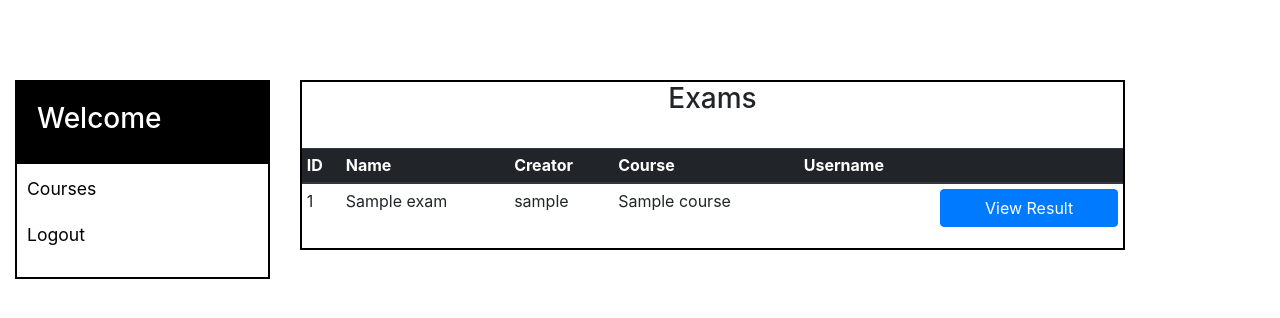
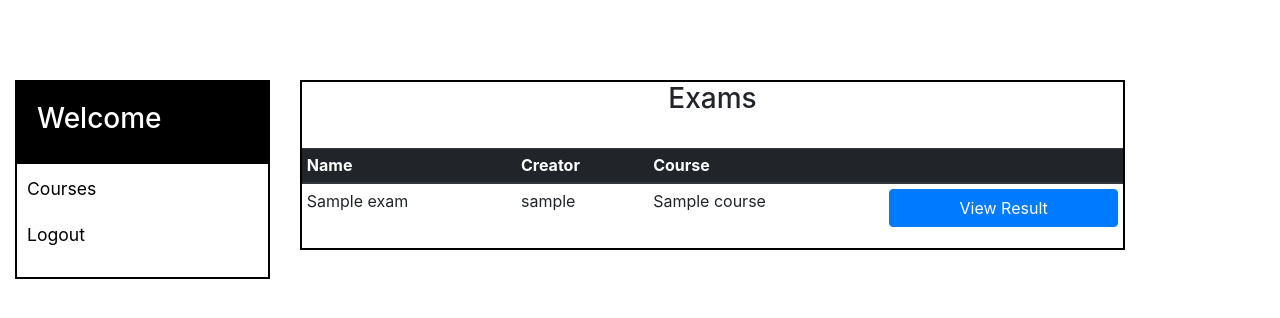
Before and after one commit to OleksandrGudenko/Symfony-Exam-Project, a Symfony app: template symfonyApp/templates/exams/exams.html.twig in a window 1280 px wide. Shown: the top 318 px of the page. Run offline with Twig, Linux system fonts and the light colour scheme; the template is opened without the code that fills it: most values are stand-ins (such as "Sample title", 1, 10 or a date in 2020); some libraries are stand-ins or nearby versions.

Commit message:
Fixed creating exams

```diff
--- a/symfonyApp/templates/base.html.twig
+++ b/symfonyApp/templates/base.html.twig
@@ -9,7 +9,7 @@
                             <nav id="sidebar">
                                 <div class="sidebar-header">
 
-                                    <h3>Welcome</h3>
+                                    <h3>Welcome {{ user.firstname }}</h3>
                                 </div>
 
                                 <div id="content">
--- a/symfonyApp/templates/exams/exams.html.twig
+++ b/symfonyApp/templates/exams/exams.html.twig
@@ -7,7 +7,7 @@
 <div class="main" align="center">
 
     {% if user.teacher %}
-    <a href="/courses/exams/add/{{ courseId }}"role="button" style="float:left; width:20%; margin-top:1%; margin-left:1%; margin-right:-21%;">Create New Exam</a>
+    <a href="/courses/exams/add/{{ courseId }}" style="float:left; width:20%; margin-top:1%; margin-left:1%; margin-right:-21%;" role="button" class="btn btn-success">Create New Exam</a>
     {% endif %}
 
     <h3>Exams</h3>
@@ -16,11 +16,9 @@
     <table class="table table-hover table-sm" width="100%">
         <thead class="thead-dark">
         <tr>
-            <th scope="col">ID</th>
             <th scope="col">Name</th>
             <th scope="col">Creator</th>
             <th scope="col">Course</th>
-            <th scope="col">Username</th>
             {% if user.teacher %}
             <th scope="col">Publish</th>
             <th scope="col">Edit</th>
@@ -38,12 +36,10 @@
 
         <tr>
             {% if user.teacher %}
-            <!--Instance = Exam -->
-                <td scope="row">{{ instance.id }}</td>
+
                 <td>{{ instance.name }} </td>
                 <td>{{ instance.creator.username }} </td>
                 <td>{{ instance.course.name }} </td>
-                <td>{{ user.username }} </td>
 
                 <td><a examId="{{ instance.id }}" href="/courses/exams/students/{{ instance.id }}" class="btn btn-primary" role="button">Publish</a></td>
                 <td><a examId="{{ instance.id }}" href="/courses/exams/edit/{{ instance.id }}" class="btn btn-warning" role="button">Edit</a></td>
@@ -51,13 +47,11 @@
                 <td><a examId="{{ instance.id }}" href="/courses/exams/questions/{{ instance.id }}" class="btn btn-warning" role="button">Questions</a></td>
             {% else %}
 
-                    <td scope="row">{{ instance.id }}</td>
                     <td>{{ instance.exam.name }} </td>
                     <td>{{ instance.exam.creator.username }} </td>
                     <td>{{ instance.exam.course.name }} </td>
-                    <td>{{ user.username }} </td>
 
-                {% if instance.grade  %}
+                {% if instance.grade > 0 %}
                     <td><a examId="{{ instance.id }}" href="/courses/exams/result/{{ instance.id }}" class="btn btn-primary" role="button">View Result</a></td>
                 {% else %}
                     <td><a examId="{{ instance.id }}" href="/courses/exams/take/{{ instance.id }}" class="btn btn-warning" role="button">Take Exam</a></td>
--- a/symfonyApp/templates/exams/questions.html.twig
+++ b/symfonyApp/templates/exams/questions.html.twig
@@ -8,11 +8,11 @@
         <tr>
             <th scope="col">Question Text</th>
             <th scope="col"> </th>
+            <th scope="col"> </th>
 
         </tr>
         </thead>
         <tbody>
-        {{ exam.id }}
         {% for question in questions %}
             <tr>
                 <td>
```
Also changed, not shown: symfonyApp/config/routes.yaml (+4 -4 lines), symfonyApp/src/Controller/ExamController.php (+10 -5 lines).
